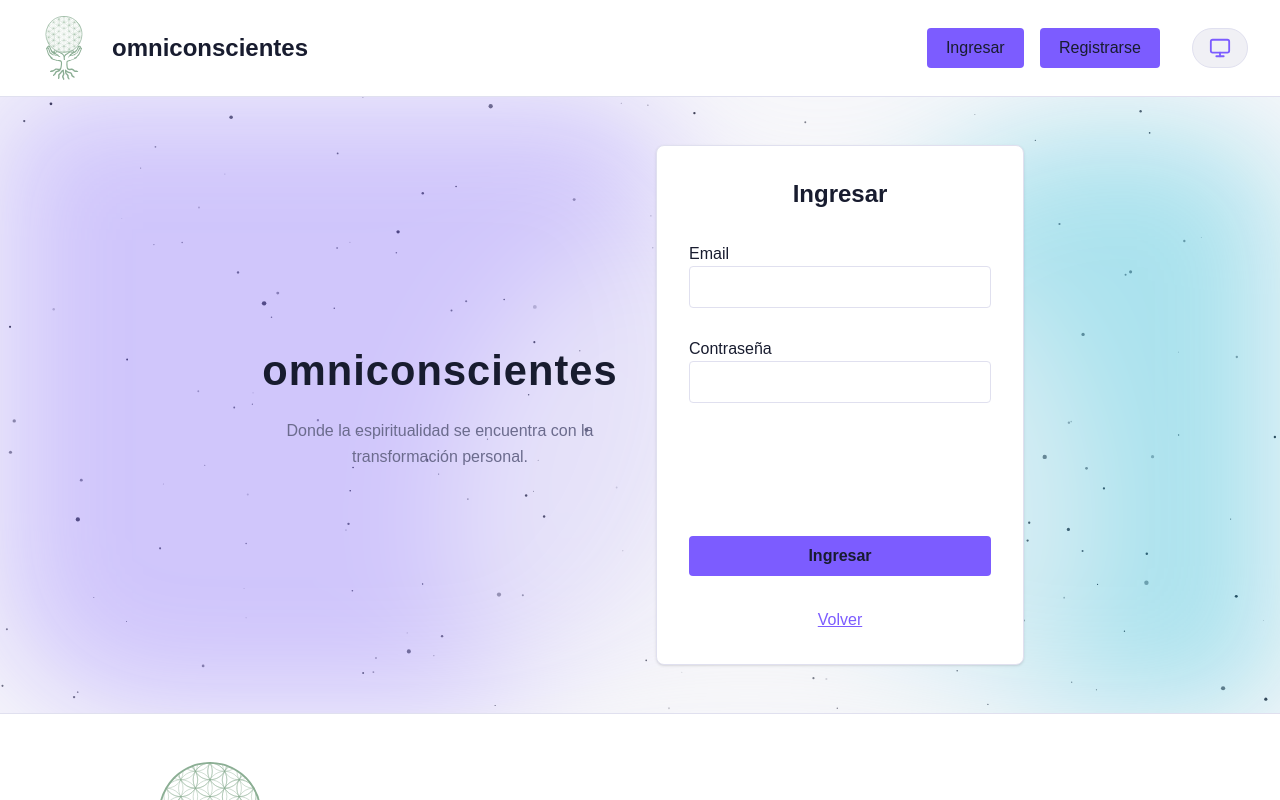
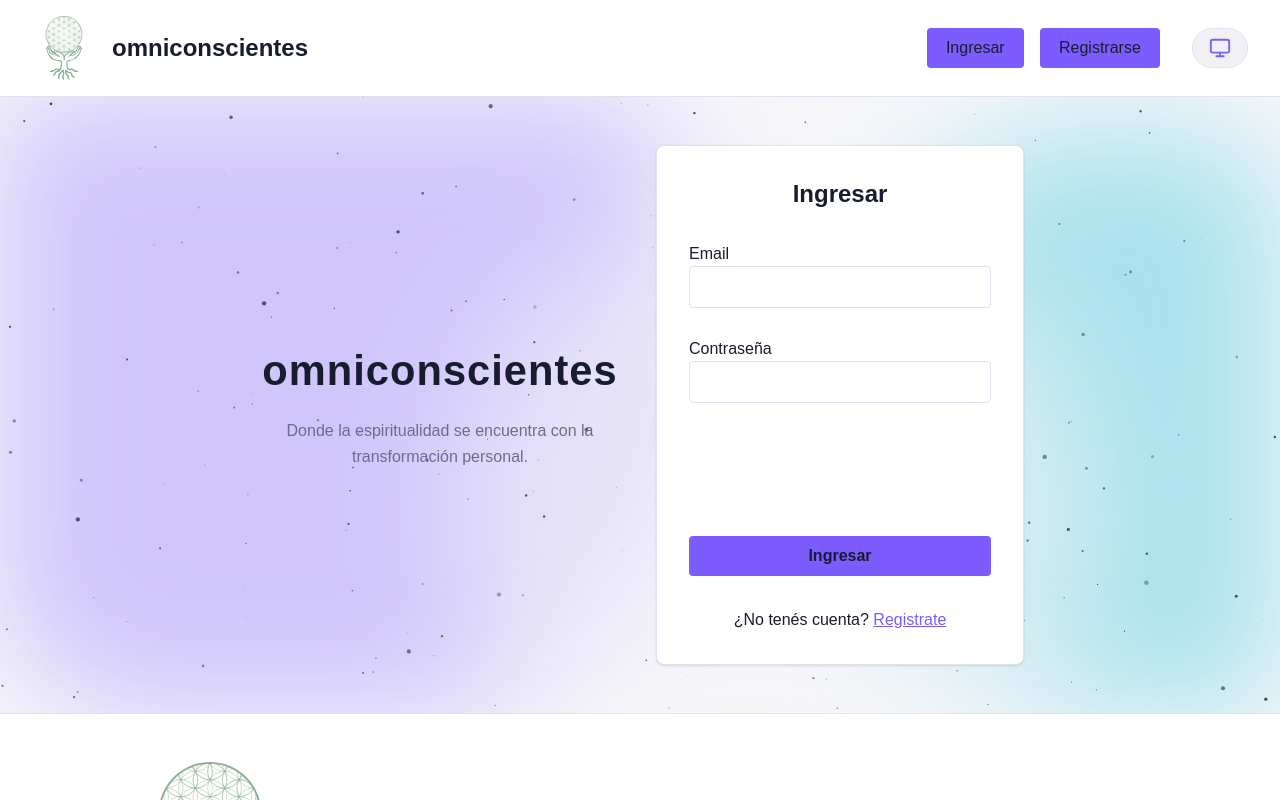
Before and after one commit to danieldatri/omniconscientes-frontend, a Next.js app: page / in a window 1280 px wide. Both pictures are taken after a click on the button "Ingresar". Shown: the top 800 px of the page. Built offline with nearby package versions, Linux system fonts and the light colour scheme.

Commit message:
feat: enhance AuthForm component with form mode reset and improved navigation between login and registration

```diff
--- a/src/app/providers.tsx
+++ b/src/app/providers.tsx
@@ -8,8 +8,9 @@ export type AuthMode = "login" | "register";
 export type AuthUIContextValue = {
   showForm: boolean;
   formMode: AuthMode;
-  openForm: (mode: AuthMode) => void;
+  openForm: (mode?: AuthMode) => void;
   closeForm: () => void;
+  setFormMode: (mode: AuthMode) => void;
 };
 
 const AuthUIContext = createContext<AuthUIContextValue | undefined>(undefined);
@@ -24,8 +25,8 @@ export default function Providers({ children }: { children: React.ReactNode }) {
   const [showForm, setShowForm] = useState(false);
   const [formMode, setFormMode] = useState<AuthMode>("login");
 
-  const openForm = (mode: AuthMode) => {
-    setFormMode(mode);
+  const openForm = (mode?: AuthMode) => {
+    if (mode) setFormMode(mode);
     setShowForm(true);
   };
   const closeForm = () => setShowForm(false);
@@ -39,7 +40,7 @@ export default function Providers({ children }: { children: React.ReactNode }) {
       value={{ light: "theme-light", dark: "theme-dark" }}
       disableTransitionOnChange
     >
-      <AuthUIContext.Provider value={{ showForm, formMode, openForm, closeForm }}>
+      <AuthUIContext.Provider value={{ showForm, formMode, openForm, closeForm, setFormMode }}>
         {children}
       </AuthUIContext.Provider>
     </ThemeProvider>
--- a/src/components/AuthForm.tsx
+++ b/src/components/AuthForm.tsx
@@ -1,17 +1,25 @@
 "use client";
-import React, { useState } from "react";
+import React, { useState, useEffect } from "react";
 import { useAuthUI } from "@/app/providers";
 import Starfield from "@/components/Starfield";
 import Nebula from "@/components/Nebula";
 
 export default function AuthForm() {
-  const { formMode, closeForm } = useAuthUI();
+  const { formMode, setFormMode } = useAuthUI();
   const isRegister = formMode === "register";
   const [email, setEmail] = useState("");
   const [password, setPassword] = useState("");
   const [confirmPassword, setConfirmPassword] = useState("");
   const [message, setMessage] = useState<string | null>(null);
   const [errors, setErrors] = useState<Record<string, string>>({});
+
+  useEffect(() => {
+    setEmail("");
+    setPassword("");
+    setConfirmPassword("");
+    setMessage(null);
+    setErrors({});
+  }, [formMode]);
 
   const validateEmail = (email: string) => /[^@\s]+@[^@\s]+\.[^@\s]+/.test(email);
 
@@ -37,19 +45,16 @@ export default function AuthForm() {
       <Starfield className="absolute inset-0 w-full h-full" />
       <Nebula className="absolute inset-0 w-full h-full" />
       <div className="w-full max-w-3xl mx-auto grid grid-cols-1 md:grid-cols-2 gap-8 items-center py-12" style={{ position: 'relative', zIndex: 3 }}>
-        {/* Sección izquierda: título y frase (sin logo) */}
         <div className="hidden md:flex flex-col items-center justify-center gap-4 text-center">
           <span className="font-extrabold tracking-wide" style={{ color: "var(--text)", fontSize: "clamp(1.75rem, 4.2vw, 2.6rem)" }}>omniconscientes</span>
           <p className="leading-relaxed" style={{ color: "var(--text-muted)", maxWidth: 420 }}>
             Donde la espiritualidad se encuentra con la transformación personal.
           </p>
         </div>
-        {/* Sección derecha: formulario */}
         <div className="w-full">
           <div className="w-full max-w-md mx-auto p-8 rounded-lg shadow flex flex-col justify-center" style={{ background: "var(--surface)", color: "var(--text)", border: "1px solid var(--border)", minHeight: 520 }}>
             <h1 className="text-2xl font-extrabold mb-8 text-center">{isRegister ? "Registrarse" : "Ingresar"}</h1>
             <form onSubmit={onSubmit} className="flex flex-col gap-6 flex-1 justify-between" style={{ minHeight: 320 }}>
-              {/* Email */}
               <div>
                 <label htmlFor="email">Email</label>
                 <input id="email" type="email" value={email} onChange={e => setEmail(e.target.value)} className="w-full px-3 py-2 rounded border" style={{ borderColor: errors.email ? "#ef4444" : "var(--border)" }} />
@@ -71,7 +76,17 @@ export default function AuthForm() {
             </form>
             {message && <div className="mt-4 text-center text-sm" style={{ color: "var(--text-muted)" }}>{message}</div>}
             <div className="mt-8 text-center">
-              <button type="button" className="underline" onClick={closeForm} style={{ color: "var(--primary)" }}>Volver</button>
+              {isRegister ? (
+                <span>
+                  ¿Ya tenés cuenta?{' '}
+                  <button type="button" className="underline" style={{ color: "var(--primary)", background: "none", border: "none", padding: 0, cursor: "pointer" }} onClick={() => setFormMode("login")}>Ingresá</button>
+                </span>
+              ) : (
+                <span>
+                  ¿No tenés cuenta?{' '}
+                  <button type="button" className="underline" style={{ color: "var(--primary)", background: "none", border: "none", padding: 0, cursor: "pointer" }} onClick={() => setFormMode("register")}>Registrate</button>
+                </span>
+              )}
             </div>
           </div>
         </div>
```
